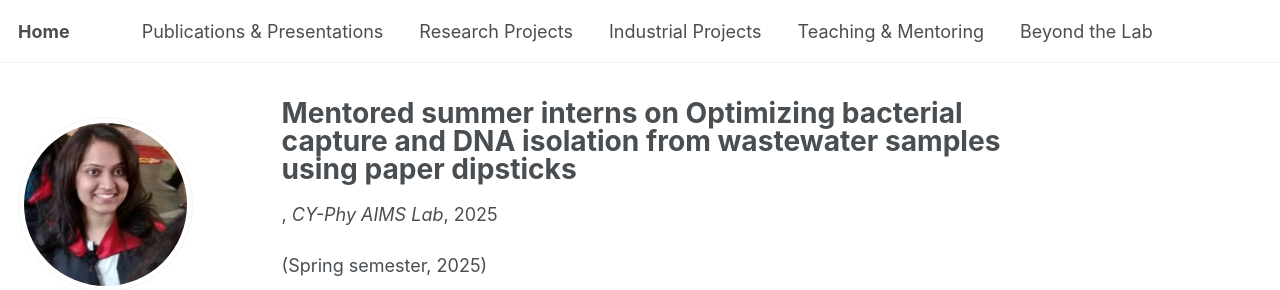
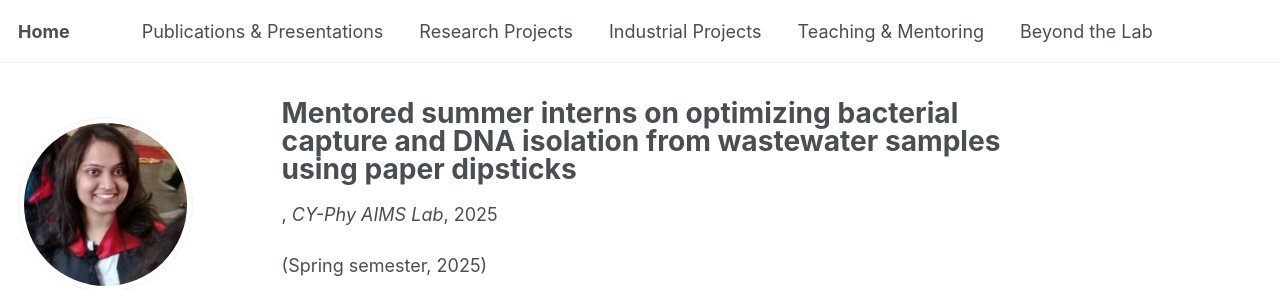
Before and after one commit to shrutiahuja/shrutiahuja.github.io, a Jekyll site: the page built from _teaching/2025-spring-internship.md, in a window 1280 px wide and 1293 px high. Shown: the top 290 px of the window. Built offline with Jekyll 4.4.1, drawn with Linux system fonts in a browser that asks for light colours; some web fonts are replaced; a script that is not in the unit is left out.

```diff
--- a/_teaching/2025-spring-internship.md
+++ b/_teaching/2025-spring-internship.md
@@ -1,6 +1,6 @@
 ---
 layout: single
-title: "Mentored summer interns on Optimizing bacterial capture and DNA isolation from wastewater samples using paper dipsticks"
+title: "Mentored summer interns on optimizing bacterial capture and DNA isolation from wastewater samples using paper dipsticks"
 collection: teaching
 category: mentoring
 permalink: /teaching/2025-spring-internship/
```
